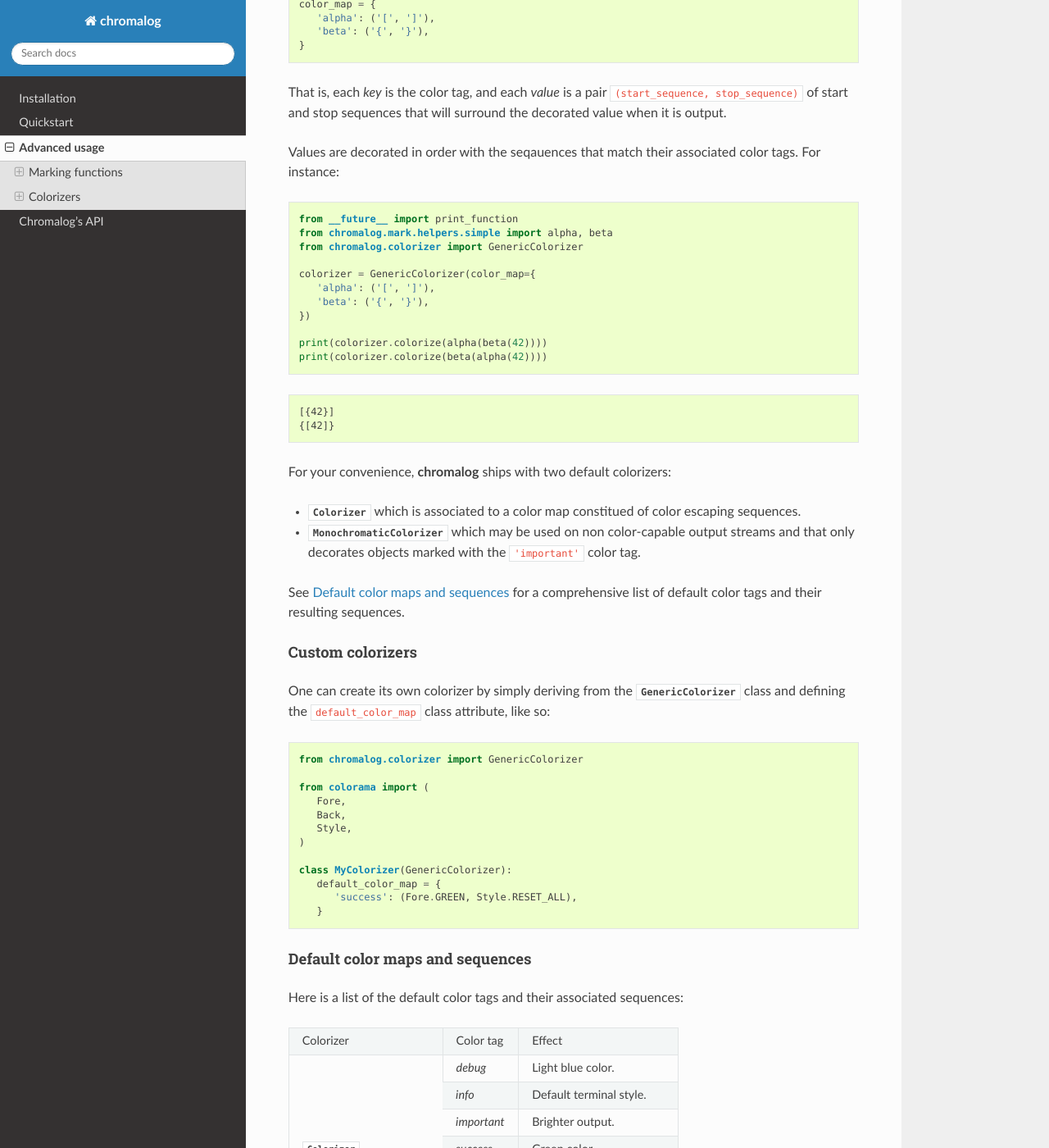
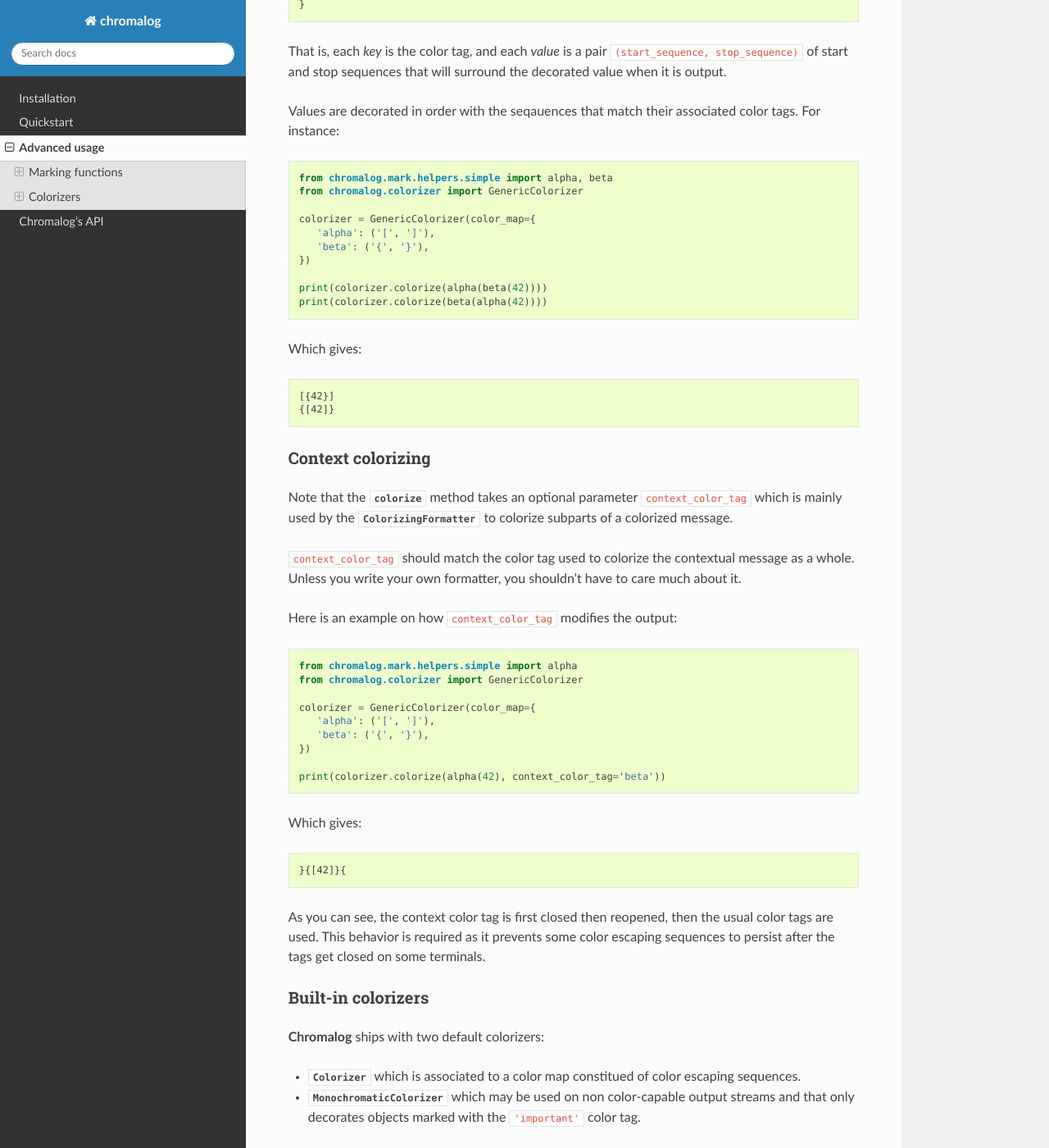
Before and after one commit to freelan-developers/chromalog, a Sphinx documentation site: the page built from doc/source/advanced.rst, in a window 1280 px wide and 1400 px high, scrolled down 3465 px. Shown: the whole window at 82% size. Built offline with Sphinx 7.4.7 and the Read the Docs theme 2.0.0, drawn with Linux system fonts in a browser that asks for light colours; some of the changed text lies outside the part shown.

Commit message:
Improved documentation

```diff
--- a/doc/source/advanced.rst
+++ b/doc/source/advanced.rst
@@ -2,6 +2,10 @@
 
 Advanced usage
 ==============
+
+.. testsetup::
+
+   from __future__ import print_function
 
 We've seen in :ref:`quickstart` how to quickly colorize your logging output.
 But **Chromalog** has much more to offer than just that !
@@ -74,7 +78,6 @@ You can generate simple helpers by importing them from the
 
 .. testcode::
 
-   from __future__ import print_function
    from chromalog.mark.helpers.simple import important
 
    print(important(42).color_tag)
@@ -95,7 +98,6 @@ For instance:
 
 .. testcode::
 
-   from __future__ import print_function
    from chromalog.mark.helpers.simple import important, success
 
    print(important(success(42)).color_tag)
@@ -127,7 +129,6 @@ You can generate conditional helpers by importing them from the
 
 .. testcode::
 
-   from __future__ import print_function
    from chromalog.mark.helpers.conditional import success_or_error
 
    print(success_or_error(42, True).color_tag)
@@ -191,7 +192,6 @@ color tags. For instance:
 
 .. testcode::
 
-   from __future__ import print_function
    from chromalog.mark.helpers.simple import alpha, beta
    from chromalog.colorizer import GenericColorizer
 
@@ -203,12 +203,53 @@ color tags. For instance:
    print(colorizer.colorize(alpha(beta(42))))
    print(colorizer.colorize(beta(alpha(42))))
 
+Which gives:
+
 .. testoutput::
 
    [{42}]
    {[42]}
 
-For your convenience, **chromalog** ships with two default colorizers:
+Context colorizing
+++++++++++++++++++
+
+Note that the :func:`colorize<chromalog.colorizer.GenericColorizer.colorize>`
+method takes an optional parameter ``context_color_tag`` which is mainly used
+by the :class:`ColorizingFormatter<chromalog.log.ColorizingFormatter>`
+to colorize subparts of a colorized message.
+
+``context_color_tag`` should match the color tag used to colorize the
+contextual message as a whole. Unless you write your own formatter, you
+shouldn't have to care much about it.
+
+Here is an example on how ``context_color_tag`` modifies the output:
+
+.. testcode::
+
+   from chromalog.mark.helpers.simple import alpha
+   from chromalog.colorizer import GenericColorizer
+
+   colorizer = GenericColorizer(color_map={
+      'alpha': ('[', ']'),
+      'beta': ('{', '}'),
+   })
+
+   print(colorizer.colorize(alpha(42), context_color_tag='beta'))
+
+Which gives:
+
+.. testoutput::
+
+   }{[42]}{
+
+As you can see, the context color tag is first closed then reopened, then the
+usual color tags are used. This behavior is required as it prevents some color
+escaping sequences to persist after the tags get closed on some terminals.
+
+Built-in colorizers
++++++++++++++++++++
+
+**Chromalog** ships with two default colorizers:
 
 - :class:`Colorizer<chromalog.colorizer.Colorizer>` which is associated to a
   color map constitued of color escaping sequences.
```
Also changed, not shown: 1 other file.
